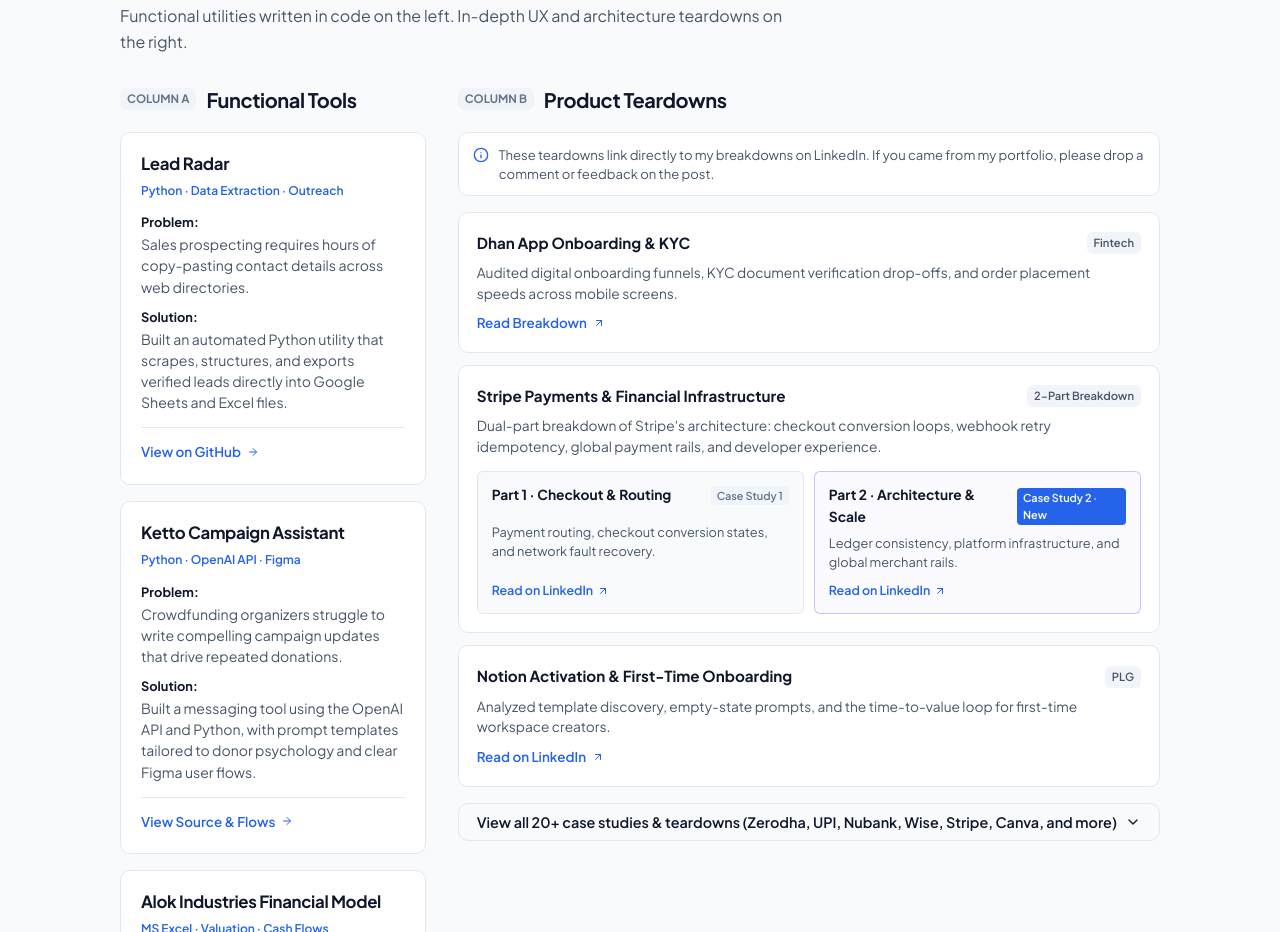
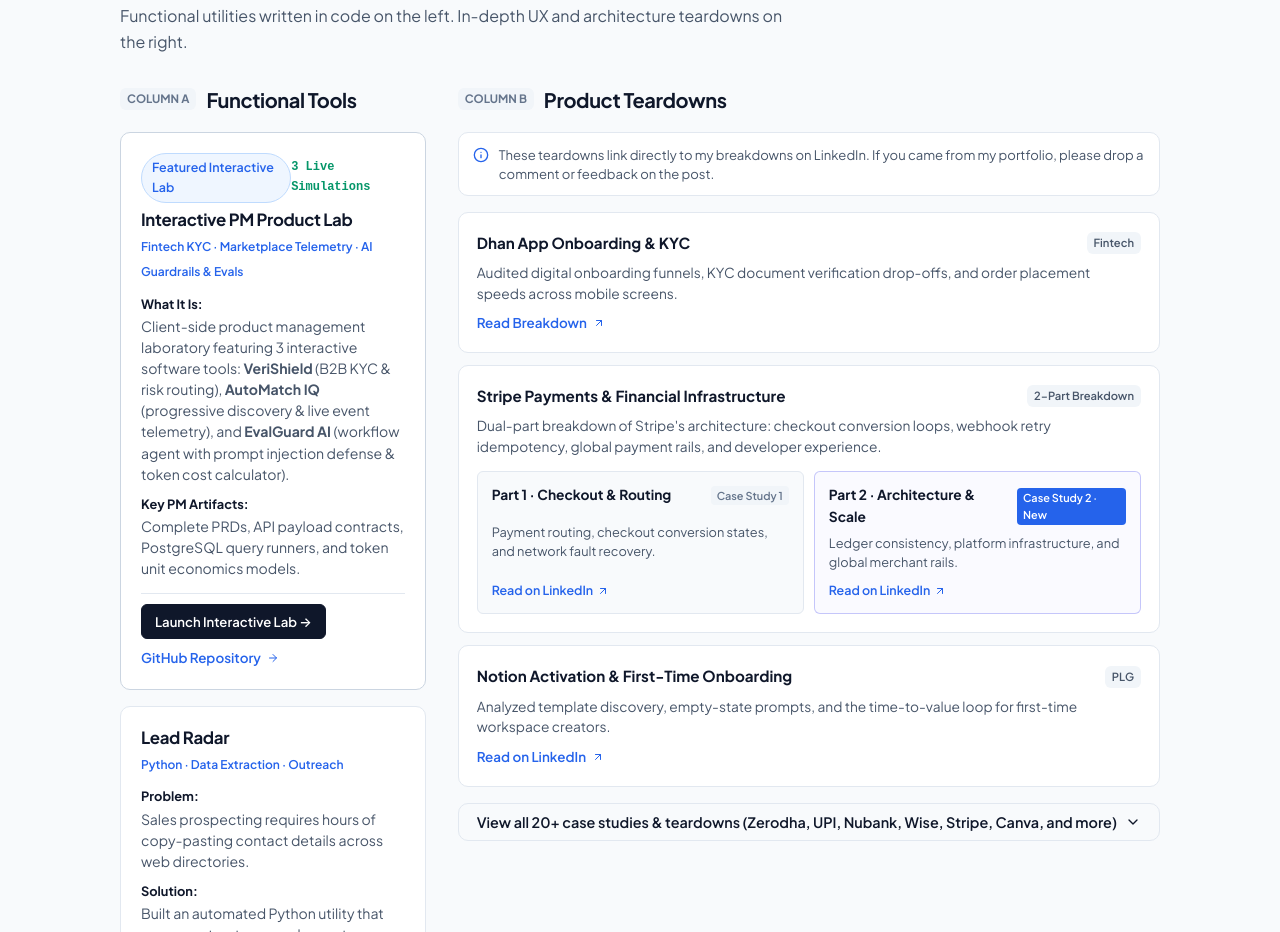
Before and after one commit to manavmate53-jpg/portfolio, a plain HTML site: page index.html in a window 1280 px wide. Shown: the part 2377-3309 px from the top of the page. Drawn offline with Linux system fonts and the light colour scheme.

Commit message:
Feature Interactive PM Product Lab in Functional Tools section

```diff
--- a/index.html
+++ b/index.html
@@ -319,6 +319,35 @@
             <div class="col-header">
               <span class="col-pill">Column A</span>
               <h3 class="col-title">Functional Tools</h3>
+            </div>
+
+            <!-- Interactive PM Product Lab -->
+            <div class="card project-card highlight-card">
+              <div class="project-header">
+                <div style="display: flex; align-items: center; justify-content: space-between; margin-bottom: 6px;">
+                  <span class="badge badge-primary">Featured Interactive Lab</span>
+                  <span style="font-size: 0.75rem; font-family: monospace; font-weight: 700; color: #059669;">3 Live Simulations</span>
+                </div>
+                <h4 class="project-title">Interactive PM Product Lab</h4>
+                <span class="project-tag">Fintech KYC &middot; Marketplace Telemetry &middot; AI Guardrails &amp; Evals</span>
+              </div>
+              <div class="project-detail">
+                <span class="detail-label">What It Is:</span>
+                <p>Client-side product management laboratory featuring 3 interactive software tools: <strong>VeriShield</strong> (B2B KYC &amp; risk routing), <strong>AutoMatch IQ</strong> (progressive discovery &amp; live event telemetry), and <strong>EvalGuard AI</strong> (workflow agent with prompt injection defense &amp; token cost calculator).</p>
+              </div>
+              <div class="project-detail">
+                <span class="detail-label">Key PM Artifacts:</span>
+                <p>Complete PRDs, API payload contracts, PostgreSQL query runners, and token unit economics models.</p>
+              </div>
+              <div class="project-footer" style="display: flex; align-items: center; justify-content: space-between; gap: 8px; flex-wrap: wrap;">
+                <a href="https://manavmate53-jpg.github.io/pm-product-lab/" target="_blank" rel="noopener noreferrer" class="btn btn-primary btn-sm">
+                  Launch Interactive Lab &rarr;
+                </a>
+                <a href="https://github.com/manavmate53-jpg/pm-product-lab" target="_blank" rel="noopener noreferrer" class="link-action">
+                  GitHub Repository
+                  <svg width="12" height="12" viewBox="0 0 24 24" fill="none" stroke="currentColor" stroke-width="2" stroke-linecap="round" stroke-linejoin="round"><path d="M5 12h14"></path><path d="m12 5 7 7-7 7"></path></svg>
+                </a>
+              </div>
             </div>
 
             <!-- Lead Radar -->
```
